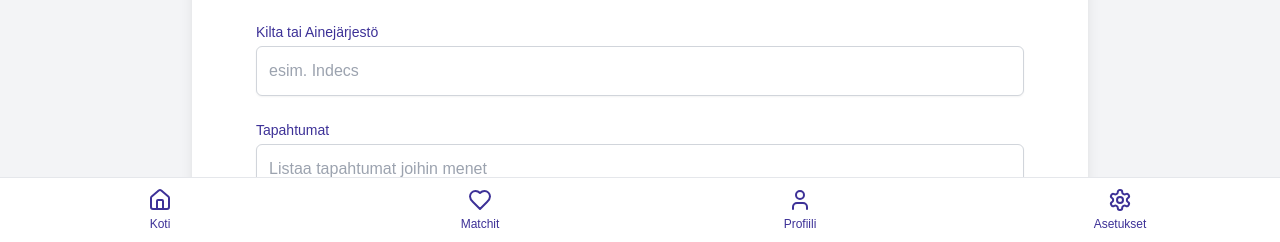
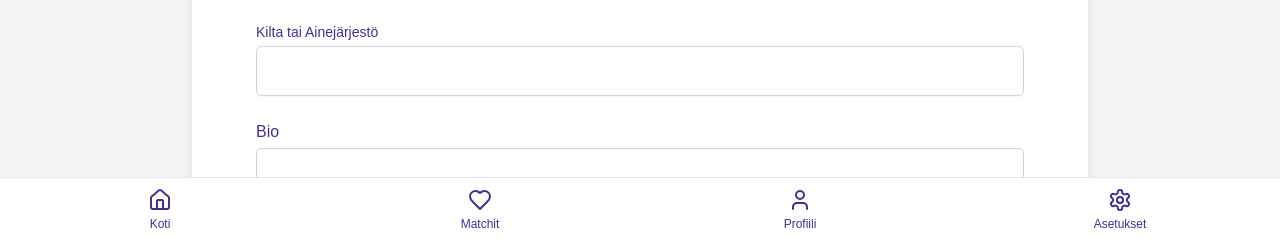
Before and after one commit to DeeGeeh/tuni-deitti, a Next.js app: page /profile in a window 1280 px wide. Shown: the part 558-800 px from the top of the page. Built offline with nearby package versions, Linux system fonts and the light colour scheme; no server answers; the database is empty; sample sign-in values are in the browser's storage.

Commit message:
add field for bio

```diff
--- a/app/(app)/profile/page.tsx
+++ b/app/(app)/profile/page.tsx
@@ -12,7 +12,13 @@ import { calculateAge } from "@/app/lib/dateUtils";
 interface ProfileData
   extends Pick<
     User,
-    "displayName" | "age" | "guild" | "interests" | "photos" | "isActive"
+    | "displayName"
+    | "age"
+    | "guild"
+    | "interests"
+    | "photos"
+    | "isActive"
+    | "bio"
   > {}
 
 export default function ProfilePage() {
@@ -23,6 +29,7 @@ export default function ProfilePage() {
     guild: "",
     interests: [],
     photos: [],
+    bio: "",
     isActive: false,
   });
   const [originalData, setOriginalData] = useState<ProfileData>(formData);
@@ -64,6 +71,7 @@ export default function ProfilePage() {
             guild: userData.guild || "",
             interests: userData.interests,
             photos: userData.photos || [],
+            bio: userData.bio || "",
             isActive: userData.isActive || false,
           };
 
@@ -221,9 +229,25 @@ export default function ProfilePage() {
               type="text"
               required
               className="mt-1 block w-full rounded-md border border-gray-300 p-3 shadow-sm focus:border-tuni-blue focus:ring focus:ring-tuni-blue/20"
-              placeholder="esim. Indecs"
+              placeholder=""
               value={formData.guild}
               onChange={handleChange("guild")}
+            />
+          </div>
+          <div>
+            <label
+              htmlFor="bio"
+              className="block test-sm font-medium text-foreground"
+            >
+              Bio
+            </label>
+            <input
+              type="text"
+              id="bio"
+              name="bio"
+              className="mt-1 block w-full rounded-md border border-gray-300 p-3 shadow-sm focus:border-tuni-blue focus:ring focus:ring-tuni-blue/20"
+              value={formData.bio}
+              onChange={handleChange("bio")}
             />
           </div>
           <div>
```
